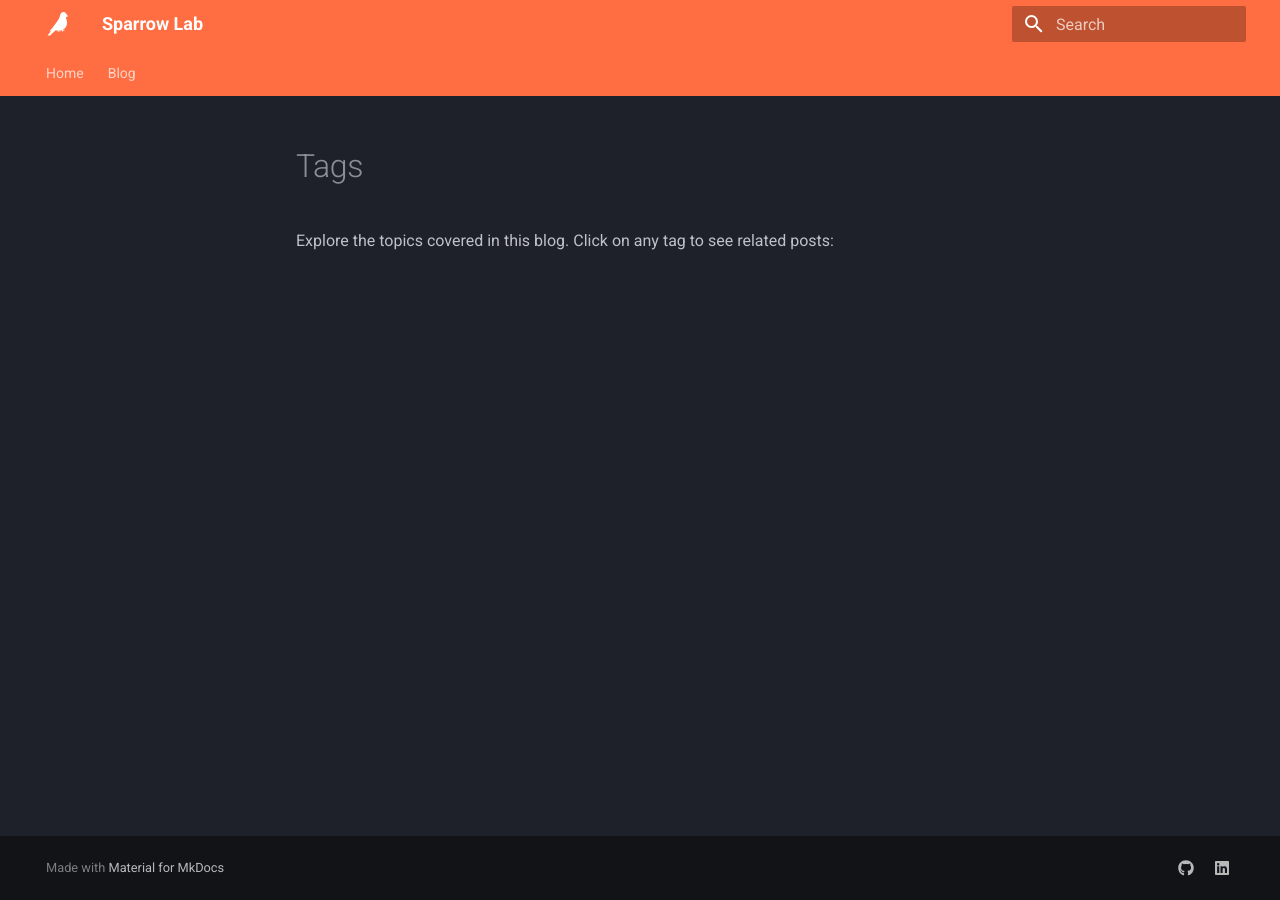
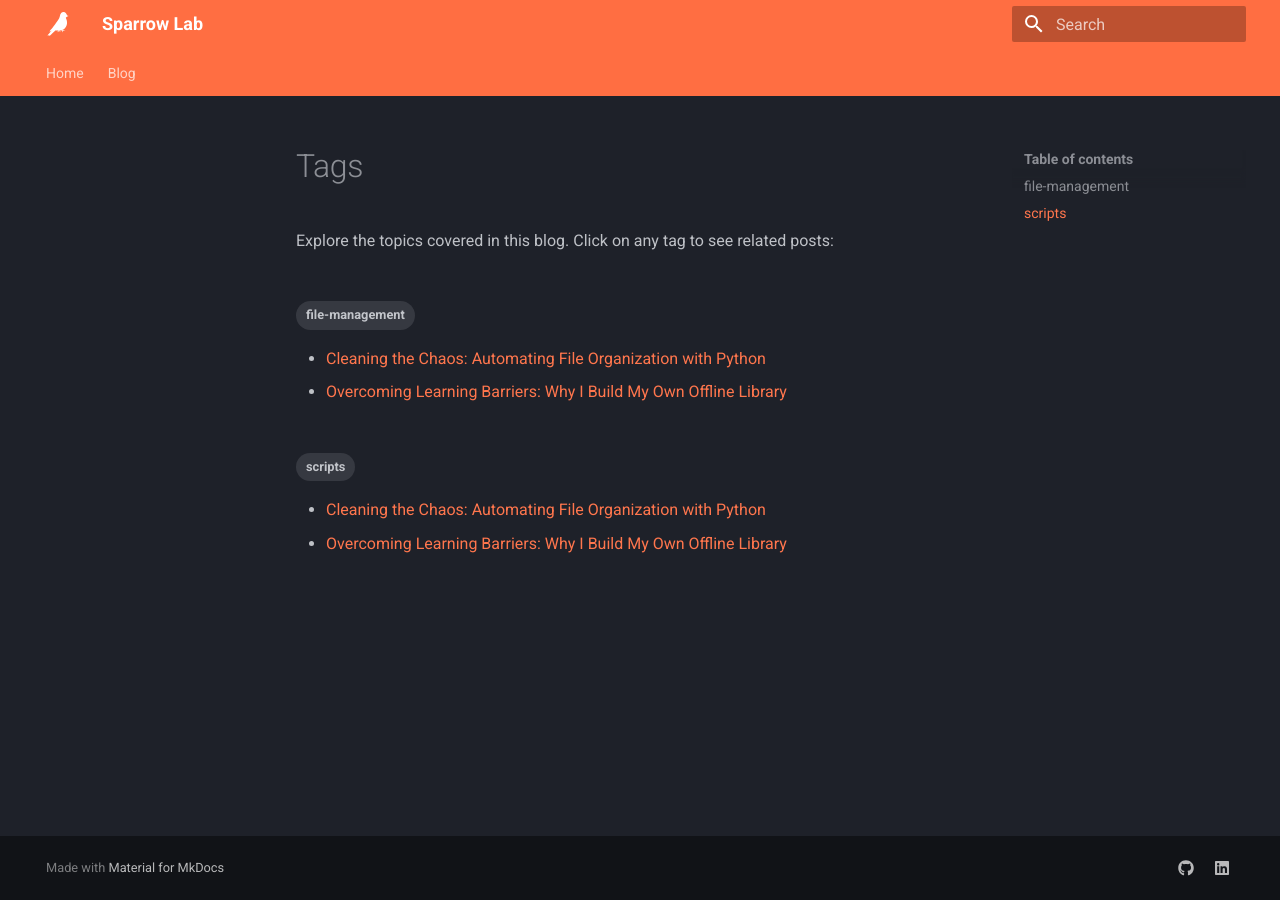
Before and after one commit to vvsparrow/sparrowlab.dev, an MkDocs documentation site: the page built from docs/tags.md, in a window 1280 px wide. Built offline with MkDocs 1.6.1 and Material for MkDocs 9.7.7, drawn with Linux system fonts in a browser that asks for light colours.

Commit message:
feat(blog): add tags to posts

```diff
--- a/docs/blog/posts/file-sorter.md
+++ b/docs/blog/posts/file-sorter.md
@@ -5,6 +5,10 @@ categories:
   - Automation
   - Python
   - Productivity
+tags:
+  - scripts
+  - file-management
+
 ---
 
 # Cleaning the Chaos: Automating File Organization with Python
--- a/docs/blog/posts/yt-dlp-audio.md
+++ b/docs/blog/posts/yt-dlp-audio.md
@@ -5,6 +5,9 @@ categories:
   - Automation
   - Linux
   - English
+tags:
+  - scripts
+  - file-management
 ---
 
 # Overcoming Learning Barriers: Why I Build My Own Offline Library
```
